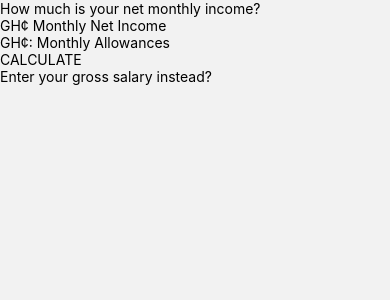
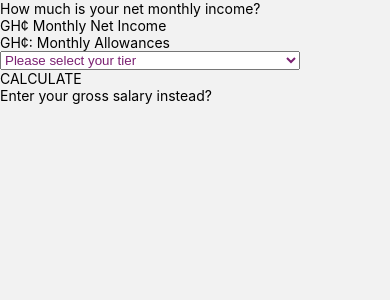
Before and after one commit to Maxxwwell/task_app, a React Native app in the folder task_app/: screen /calculate_gross in a window 390 px wide. Shown: the top 300 px of the page. Built offline with nearby package versions, Linux system fonts and the light colour scheme.

Commit message:
Added tier selection

```diff
--- a/task_app/package.json
+++ b/task_app/package.json
@@ -10,6 +10,7 @@
     "lint": "eslint ."
   },
   "dependencies": {
+    "@react-native-picker/picker": "^2.4.1",
     "@react-navigation/native": "^6.0.10",
     "@react-navigation/native-stack": "^6.6.2",
     "react": "17.0.2",
--- a/task_app/src/screens/calculate/Calculate.js
+++ b/task_app/src/screens/calculate/Calculate.js
@@ -1,6 +1,7 @@
 import {Keyboard, Alert, TouchableOpacity} from 'react-native';
 import React from 'react';
 import {SafeAreaView} from 'react-native-safe-area-context';
+import {Picker} from '@react-native-picker/picker';
 import {
   AmountText,
   Button,
@@ -15,13 +16,15 @@ import {
 } from './styles';
 import {HeaderContainer} from '../onBoard/style';
 import {useState} from 'react';
-import { FloatingLabelInput } from 'react-native-floating-label-input';
-
+import {FloatingLabelInput} from 'react-native-floating-label-input';
+import {colors} from '../../theme/colors';
 
 export default function Calculate({navigation, route}) {
   const [amount, setAmount] = useState('');
   const [allowances, setAllowances] = useState();
   // const [taxRelief, setTaxRelief] = useState();
+  const [tier, setTier] = useState('');
+  console.log(tier)
 
   const validate = () => {
     Keyboard.dismiss();
@@ -32,7 +35,11 @@ export default function Calculate({navigation, route}) {
       Alert.alert('Oops..', 'Salary can not be 0');
       return;
     }
-    navigation.navigate('home', {amount: amount, allowances: allowances});
+    else if (!tier) {
+      Alert.alert('Please select a tier' );
+      return;
+    }
+    navigation.navigate('home', {amount: amount, allowances: allowances, tier: tier});
   };
 
   if (amount < 300) {
@@ -46,43 +53,52 @@ export default function Calculate({navigation, route}) {
           <AmountText>How much is your gross monthly income?</AmountText>
         </HeaderContainer>
         <Button_TextField>
-
           <TextField
             autoFocus={false}
             keyboardType="numeric"
             placeholder="GH¢: Monthly Gross Income"
             value={amount}
             onChangeText={text => setAmount(text)}
-
           />
-              <TextField
+          <TextField
             autoFocus={false}
             keyboardType="numeric"
             placeholder="GH¢: Monthly Allowances"
             value={allowances}
             onChangeText={text => setAllowances(text)}
           />
-              {/* <TextField
-            autoFocus={false}
-            keyboardType="numeric"
-            placeholder="GH¢: Tax relief"
-            value={taxRelief}
-            onChangeText={text => setTaxRelief(text)}
-          /> */}
 
+          <Picker
+            selectedValue={tier}
+            onValueChange={value => setTier(value)}
+            mode="dropdown"
+
+            style={{
+              width: 300,
+              color: colors.primary
+            }}>
+            <Picker.Item label="Please select your tier" value="0"
+
+            />
+            <Picker.Item label="Tier 1" value="0.13" />
+            <Picker.Item label="Tier 2" value="5.5" />
+            <Picker.Item label="Tier 3" value="55" />
+          </Picker>
 
           <Button
             onPress={() => {
               validate();
               setAmount('');
               setAllowances('');
+              setTier('')
               // setTaxRelief('')
             }}>
             <ButtonText>CALCULATE</ButtonText>
           </Button>
         </Button_TextField>
         <NetInsteadContainer>
-          <TouchableOpacity onPress={() => navigation.navigate("calculate_gross")}>
+          <TouchableOpacity
+            onPress={() => navigation.navigate('calculate_gross')}>
             <NetText>Enter your net salary instead?</NetText>
           </TouchableOpacity>
         </NetInsteadContainer>
--- a/task_app/src/screens/calculate/styles.js
+++ b/task_app/src/screens/calculate/styles.js
@@ -6,7 +6,6 @@ export const Scaffold = styled(View)`
   flex: 1;
   padding: 25px;
   background-color: ${({theme}) => theme.colors.grey};
-
 `;
 
 export const AmountText = styled(Text)`
--- a/task_app/src/screens/calculate_gross/Calculate_Gross.js
+++ b/task_app/src/screens/calculate_gross/Calculate_Gross.js
@@ -14,15 +14,15 @@ import {
   TextField,
   TextFieldContainer,
 } from '../calculate/styles';
-import { HeaderContainer } from '../onBoard/style';
-
+import {HeaderContainer} from '../onBoard/style';
+import {colors} from '../../theme/colors';
+import {Picker} from '@react-native-picker/picker';
 export default function Calculate_Gross({navigation, route}) {
-
   const [amount, setAmount] = useState();
   const [allowances, setAllowances] = useState();
   // const [taxRelief, setTaxRelief] = useState();
-
-
+  const [tier, setTier] = useState('');
+  console.log(tier);
 
   const validate = () => {
     Keyboard.dismiss();
@@ -32,8 +32,11 @@ export default function Calculate_Gross({navigation, route}) {
     } else if (amount < 1) {
       Alert.alert('Oops..', 'Salary can not be 0');
       return;
+    } else if (!tier) {
+      Alert.alert('Please select a tier');
+      return;
     }
-        navigation.navigate('net_salary', {amount: amount, allowances: allowances});
+    navigation.navigate('net_salary', {amount: amount, allowances: allowances, tier: tier});
   };
 
   if (amount < 300) {
@@ -61,19 +64,26 @@ export default function Calculate_Gross({navigation, route}) {
             value={allowances}
             onChangeText={text => setAllowances(text)}
           />
-              {/* <TextField
-            autoFocus={false}
-            keyboardType="numeric"
-            placeholder="GH¢: Tax relief"
-            value={taxRelief}
-            onChangeText={text => setTaxRelief(text)}
-          /> */}
+          <Picker
+            selectedValue={tier}
+            onValueChange={(value, index) => setTier(value)}
+            mode="dropdown"
+            style={{
+              width: 300,
+              color: colors.primary,
+            }}>
+            <Picker.Item label="Please select your tier" value="0" />
+            <Picker.Item label="Tier 1" value="0.13" />
+            <Picker.Item label="Tier 2" value="5.5" />
+            <Picker.Item label="Tier 3" value="55" />
+          </Picker>
 
           <Button
             onPress={() => {
               validate();
               setAmount('');
-              setAllowances('')
+              setAllowances('');
+              setTier('')
             }}>
             <ButtonText>CALCULATE</ButtonText>
           </Button>
--- a/task_app/src/screens/home/Home.js
+++ b/task_app/src/screens/home/Home.js
@@ -29,12 +29,14 @@ export default function Home({navigation}) {
   const route = useRoute()
 
   let GrossSalary = Number(route.params.amount);
-  const Allowances = route.params.allowances ?? 0
+  const Allowances = route.params.allowances ?? 0;
+  let tier = Number(route.params.tier)
+  console.log('tier list', tier)
   // const TaxRelief = route.params.taxRelief ?? 0
   console.log(Allowances)
 
   let PAYE = (GrossSalary * 0.25).toFixed(2);
-  const EmployerContribution = (GrossSalary * 0.03).toFixed(2);
+  const EmployerContribution = (GrossSalary * tier / 100).toFixed(2);
   const SNNIT = (GrossSalary * 0.055).toFixed(2);
   if (GrossSalary < 365){
     PAYE = 0
@@ -48,7 +50,7 @@ export default function Home({navigation}) {
   else if(GrossSalary > 605 && GrossSalary <= 3000){
     PAYE = (GrossSalary * 0.175).toFixed(2);
   }
-  let NetSalary = (Number(GrossSalary) - Number(PAYE) -Number(EmployerContribution) - Number(SNNIT) + Number(Allowances)).toFixed(2);
+  let NetSalary = (Number(GrossSalary) - Number(PAYE) - Number(EmployerContribution) - Number(SNNIT) + Number(Allowances)).toFixed(2);
 
 
   useEffect (() => {
@@ -59,7 +61,6 @@ export default function Home({navigation}) {
     setIsLoading(false)
    }, 1000)
   } , [1000])
-
 
   return (
 
--- a/task_app/src/screens/home/styles.js
+++ b/task_app/src/screens/home/styles.js
@@ -73,7 +73,7 @@ export const TaxText = styled(Text)`
 
 export const AmountTax = styled(Text)`
     font-weight: normal
-    font-size: 25px
+    font-size: 20px
 `
 
 export const ContributionsContainer = styled(View)`
--- a/task_app/src/screens/net_salary/NetSalary.js
+++ b/task_app/src/screens/net_salary/NetSalary.js
@@ -26,10 +26,13 @@ export default function NetSalary({navigation}) {
   const [isLoading, setIsLoading] = useState(false);
   const route = useRoute()
   var NetSalary = Number(route.params.amount);
-  var Allowances = route.params.allowances ?? 0
+  var Allowances = route.params.allowances ?? 0;
+  let tier = Number(route.params.tier)
+  console.log('tier list', tier)
+
   // console.log('net is',NetSalary)
   let PAYE = Number(NetSalary * 0.25)
-  const EmployerContribution = Number(NetSalary * 0.03).toFixed(2)
+  const EmployerContribution = Number(NetSalary * tier / 100).toFixed(2)
   const SNNIT = Number(NetSalary * 0.055).toFixed(2)
   if (NetSalary < 365){
     PAYE = Number(0)
--- a/task_app/src/screens/net_salary/styles.js
+++ b/task_app/src/screens/net_salary/styles.js
@@ -41,7 +41,7 @@ export const TaxTextContainer = styled(View)`
     flex-direction: row;
     padding-left: 20px;
     padding-right: 20px;
-    padding-top: 10px
+    padding-top: 5px
     justify-content: space-between
 `
 
@@ -61,7 +61,7 @@ export const Divider = styled(View)`
 
 export const AmountTax = styled(Text)`
     font-weight: normal
-    font-size: 25px
+    font-size: 20px
     color: ${({ theme }) => theme.colors.grey};
 `
 
```
Also changed, not shown: 3 other files (tests, documents, lock files or other folders). Lines whose indentation alone changed are shown as unchanged.
